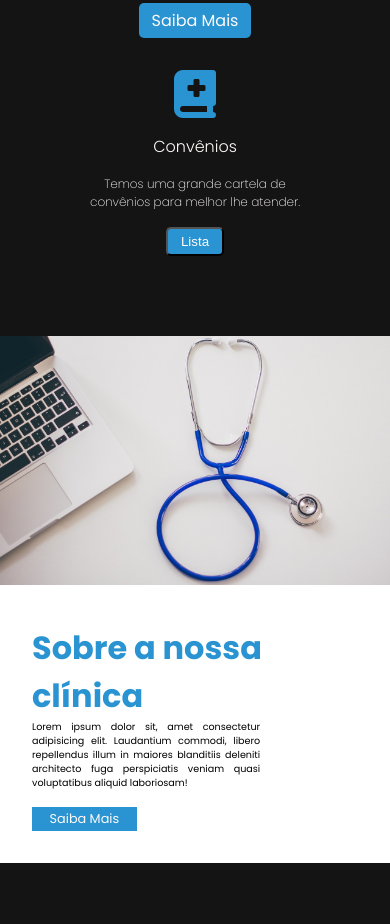
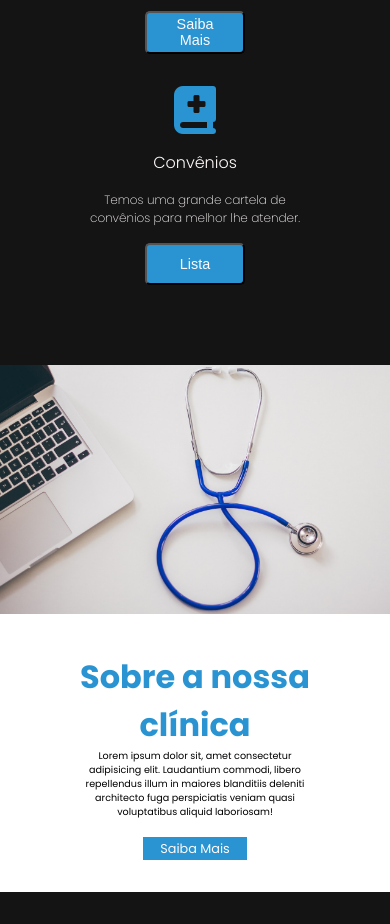
Before and after one commit to LuscaMath/lp-llv, a plain HTML site: page index.html in a window 390 px wide. Shown: the part 3192-4116 px from the top of the page. Drawn offline with Linux system fonts and the light colour scheme.

Commit message:
Add files via upload

```diff
--- a/estilo.css
+++ b/estilo.css
@@ -269,7 +269,7 @@ body::-webkit-scrollbar-thumb:hover {
         font-size: 35%;
         padding: 10px;
         right: 15px;
-        top: 90px;
+        top: 100px;
     }
 
     #info-balloon::after {
@@ -279,7 +279,7 @@ body::-webkit-scrollbar-thumb:hover {
 
 @media (max-width: 420px) {
     #info-balloon {
-        top: 72px;
+        top: 80px;
     }
 }
 
@@ -979,7 +979,7 @@ body::-webkit-scrollbar-thumb:hover {
     margin-top: 4rem;
     width: 30%;
     height: 700px;
-    background-image: url(/imagens/Remove-bg.ai_1716603584945.png);
+    background-image: url(./imagens/Remove-bg.ai_1716603584945.png);
     background-position: center;
     background-size: cover;
     background-color: var(--main-collor);
@@ -1290,8 +1290,14 @@ body::-webkit-scrollbar-thumb:hover {
 }
 
 .dif-button {
+    padding: 1.2rem;
+    display: flex;
+    align-items: center;
+    justify-content: center;
+    font-size: 0.9rem;
     background-color: var(--main-collor);
-    padding: 0.3rem 0.8rem;
+    width: 100px;
+    height: 35px;
     text-decoration: none;
     color: var(--p-color);
     border-radius: 5px;
@@ -1442,12 +1448,18 @@ body::-webkit-scrollbar-thumb:hover {
 }
 
 @media (max-width: 1025px) {
+    .sobre {
+        justify-content: center;
+        align-items: center;
+        text-align: center;
+    }
     .sobre-text h3 {
         font-size: 2rem;
     }
 
     .sobre-text p {
-        text-align: justify;
+        margin: 0 auto;
+        text-align: center;
         font-size: 0.8rem;
     }
 
--- a/index.html
+++ b/index.html
@@ -206,14 +206,14 @@
                 <h3>Referência em enxaqueca</h3>
                 <p>A LVV é referência em Dores de cabeça e enxaqueca desde sua inauguração.
                 </p>
-                <a class="dif-button" href="">Saiba Mais</a>
+                <button class="dif-button" href="">Saiba Mais</button>
             </div>
             <div class="dif-bottom-item">
                 <i class="fa-solid fa-house-medical dif-icons"></i>
                 <h3>Tudo em um só lugar</h3>
                 <p>Sem precisar de deslocamento extra, você faz tudo em um só lugar.
                 </p>
-                <a class="dif-button" href="">Saiba Mais</a>
+                <button class="dif-button" href="">Saiba Mais</button>
             </div>
             <div class="dif-bottom-item">
                 <i class="fa-solid fa-book-medical dif-icons"></i>
```
